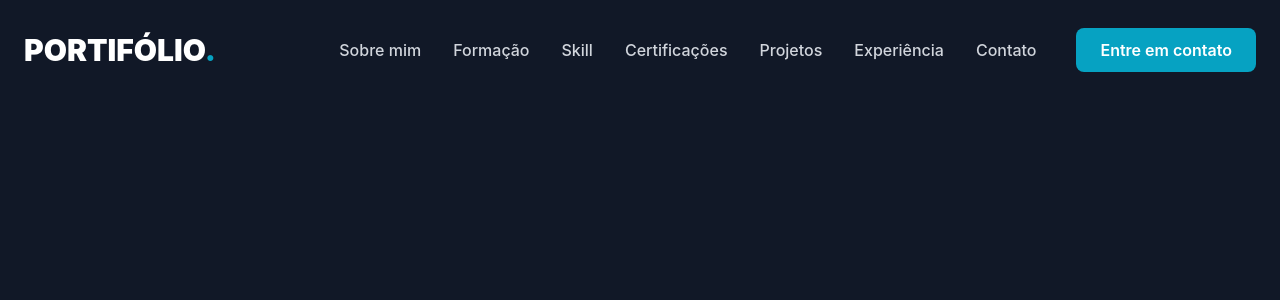
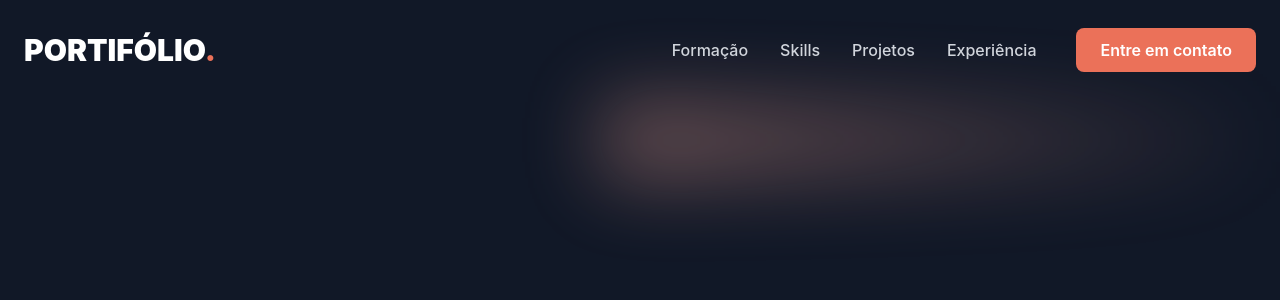
Before and after one commit to Glaucia-Maria/portifolio-pessoal, a React (Vite) app: page / in a window 1280 px wide. Shown: the top 300 px of the page. Built offline with nearby package versions, Linux system fonts and the light colour scheme.

Commit message:
construir o header e iniciar o herosection

```diff
--- a/src/App.jsx
+++ b/src/App.jsx
@@ -2,6 +2,7 @@ import { useEffect } from "react"
 import AOS from 'aos'
 import 'aos/dist/aos.css'
 import Header from './components/Header.jsx'
+import HeroSection from "./components/HeroSection.jsx"
 
 const App = () => {
   useEffect(() => {
@@ -14,6 +15,7 @@ const App = () => {
   return (
     <div className="bg-[#111827] min-h-screen">
       <Header />
+      <HeroSection />
     </div>
   )
 }
--- a/src/components/Header.jsx
+++ b/src/components/Header.jsx
@@ -5,13 +5,10 @@ const Header = () => {
     const [isMenuOpen, setIsMenuOpen] = useState(false); //setou dois valores pra falso
 
     const menuItems = [ //uma lista de dict
-        {name: 'Sobre mim', href: '#sobre'},
         {name: 'Formação', href: '#formacao'},
-        {name: 'Skill', href: '#skills'},
-        {name: 'Certificações', href: '#certificacoes'},
+        {name: 'Skills', href: '#skills'},
         {name: 'Projetos', href: '#projetos'},
         {name: 'Experiência', href: '#experiencia'},
-        {name: 'Contato', href: '#contato'},
     ]
 
     const scrollToSection = (href) => { //percorre a lista --> parâmetro
@@ -39,7 +36,7 @@ const Header = () => {
                         </li>
                     ))}
                 </ul>
-                <button onClick={() => scrollToSection('#contato')} className="bg-primary hover:bg-primary/90 text-white px-6 py-2.5 rounded-lg text-base font-semibold transition-all">
+                <button onClick={() => scrollToSection('#contato')} className="bg-primary hover-bg-primary text-white px-6 py-2.5 rounded-lg text-base font-semibold transition-all">
                     Entre em contato
                 </button>
             </nav>
@@ -60,15 +57,19 @@ const Header = () => {
                 <X size={32}/>
             </button>
             <ul className="flex flex-col gap-8">
-                {menuItems.map((item) =>(
+                {menuItems.map((item) => (
                     <li key={item.name}>
-                        <button onClick={() => scrollToSection(item.href)} className="text-white text-xl font-semibold hover:text-primary">
-
+                        <button onClick={() => scrollToSection(item.href)} className="text-gray-300 text-xl font-semibold hover:text-white transition-colors">
+                            {item.name}
                         </button>
                     </li>
                 ))}
+                <li className="pt-6">
+                    <button onClick={() => scrollToSection('#contact')} className="w-full bg-primary hover-bg-primary text-white py-4 rounded-xl text-lg font-bold">
+                        Entre em contato
+                    </button>
+                </li>
             </ul>
-
         </div>
     </header>
   )
--- /dev/null
+++ b/src/components/HeroSection.jsx
@@ -0,0 +1,22 @@
+import React from "react";
+
+const HeroSection = () => {
+    return (
+        <section className="relative w-full" data-aos="zoom-in-up">
+        <div className="absolute top-0 inset-x-0 h-64 flex items-start">
+            <div className="h-24 w-2/3 bg-linear-to-br from-[#fc8979] blur-2xl invisible opacity-40">
+            </div>
+            <div className="h-20 w-3/4 bg-linear-to-r from-[#FFAF9E] opacity-40 blur-2xl"></div>
+        </div>
+        <div className="w-full px-5 sm:px-8 md:px-12 lg:px-8 max-w-5xl lg:max-w-7x1 mx-auto-relative">
+            <div className="grid lg:grid-cols-2 gap-10 xl:gap-14 md:max-w-3xl mx-auto">
+                <div className="lg-py">
+
+                </div>
+            </div>
+        </div>
+        </section>
+    )
+}
+
+export default HeroSection
--- a/src/index.css
+++ b/src/index.css
@@ -2,13 +2,17 @@
 
 @layer base{
   :root {
-    --primary: #06a2c2;
+    --primary: #eb7159;
   }
 }
 
 @layer utilities{
   .bg-primary{
     background-color: var(--primary);
+  }
+
+  .hover-bg-primary:hover {
+    background-color: #eb7159e4;
   }
 
   .text-primary{
```
